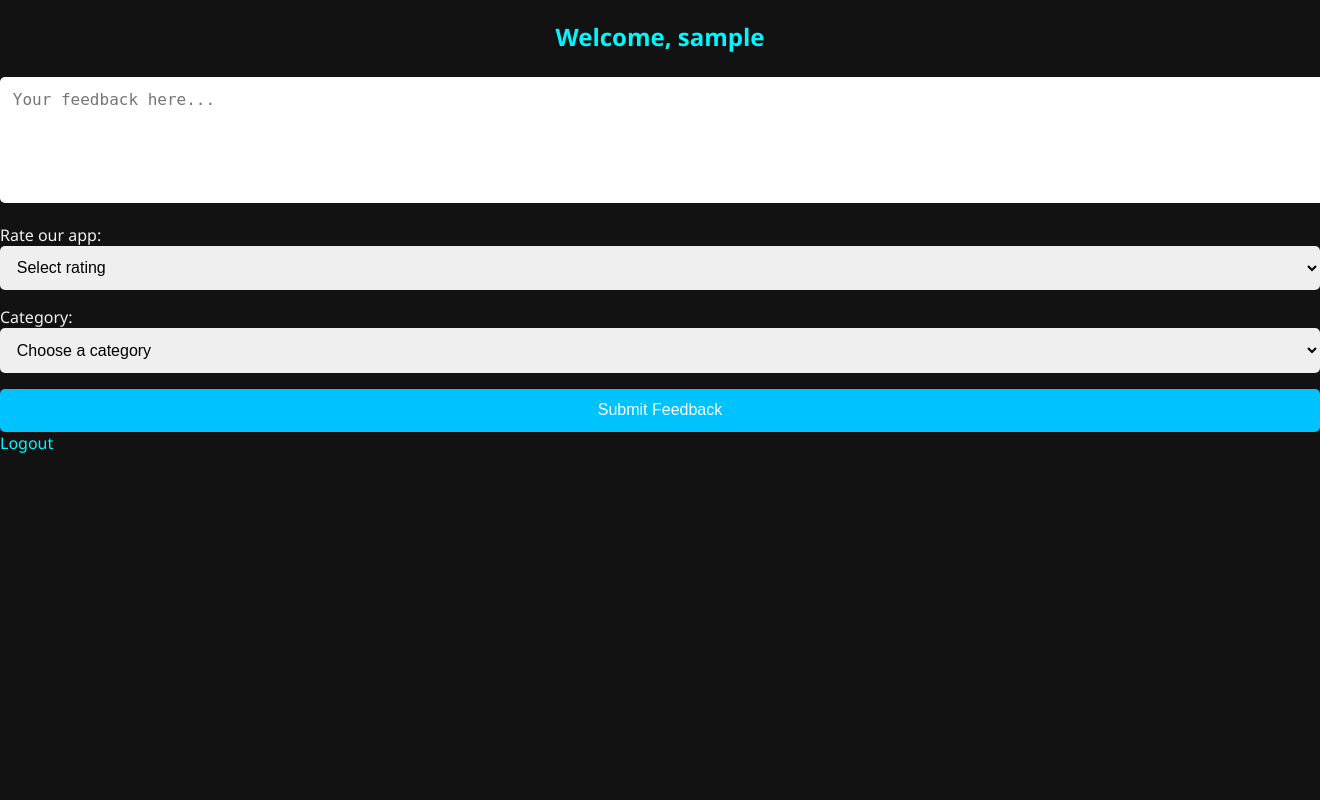
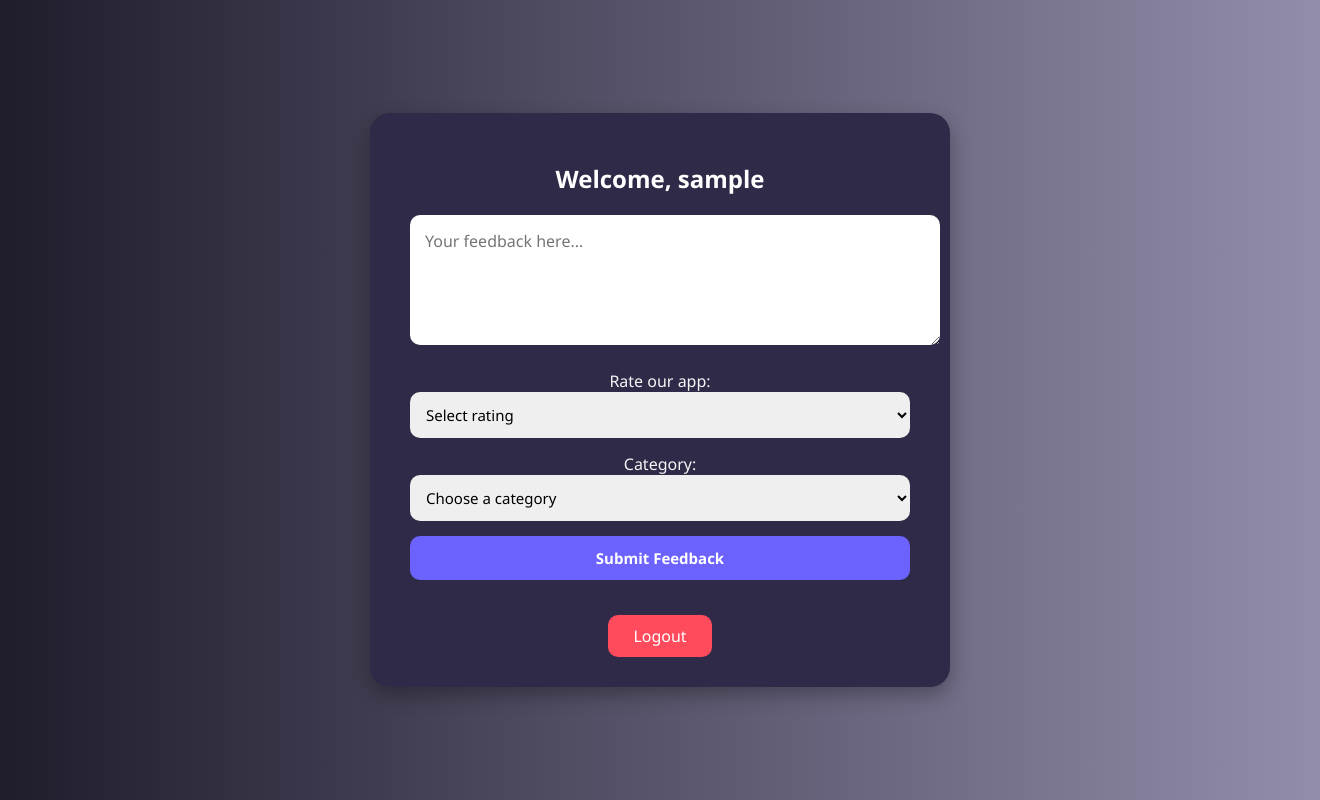
Before and after one commit to buildwithjanhavi/Website-Feedback-Collector-with-Admin-Dashboard, a Flask app: page /dashboard in a window 1320 px wide; the page is wider, and only the part inside the window is pictured. Run offline with Flask 2, Linux system fonts and the light colour scheme; the visitor is signed in with stand-in values (Sample User, id 1).

Commit message:
Update style.css

```diff
--- a/static/style.css
+++ b/static/style.css
@@ -1,99 +1,123 @@
 body {
-  background-color: #121212;
-  color: #f0f0f0;
-  font-family: 'Segoe UI', sans-serif;
+    font-family: 'Segoe UI', Tahoma, Geneva, Verdana, sans-serif;
+    background: linear-gradient(to right, #1f1c2c, #928dab);
+    color: #f5f5f5;
     margin: 0;
     padding: 0;
+    display: flex;
+    justify-content: center;
+    align-items: center;
+    height: 100vh;
+    flex-direction: column;
 }
 
-.container {
-  max-width: 600px;
-  margin: auto;
-  padding: 2rem;
-  background-color: #1e1e1e;
-  border-radius: 10px;
-  box-shadow: 0 0 20px #000;
-  margin-top: 3rem;
+.card {
+    background-color: #2e2a47;
+    border-radius: 20px;
+    box-shadow: 0 8px 20px rgba(0, 0, 0, 0.3);
+    padding: 30px 40px;
+    max-width: 500px;
+    width: 90%;
+    text-align: center;
+    animation: fadeIn 0.6s ease-in-out;
 }
 
 h2 {
-  text-align: center;
-  margin-bottom: 1.5rem;
-  color: #00f7ff;
+    margin-bottom: 20px;
+    color: #ffffff;
 }
 
-input, textarea, select {
+form textarea {
     width: 100%;
-  padding: 0.8rem;
-  margin-bottom: 1rem;
+    height: 100px;
+    padding: 15px;
+    margin-bottom: 20px;
+    border-radius: 10px;
     border: none;
-  border-radius: 5px;
-  font-size: 1rem;
+    resize: vertical;
+    font-size: 16px;
+    font-family: inherit;
 }
 
-textarea {
-  height: 100px;
-  resize: vertical;
+form select, form input, form button {
+    width: 100%;
+    padding: 12px;
+    margin-bottom: 15px;
+    border-radius: 10px;
+    border: none;
+    font-size: 15px;
+    font-family: inherit;
 }
 
-button {
-  width: 100%;
-  padding: 0.8rem;
-  background-color: #00c2ff;
+form button {
+    background-color: #6c63ff;
     color: white;
-  font-size: 1rem;
-  border: none;
-  border-radius: 5px;
+    font-weight: bold;
     cursor: pointer;
     transition: 0.3s ease;
 }
 
-button:hover {
-  background-color: #00a4cc;
+form button:hover {
+    background-color: #574b90;
 }
 
-a {
-  color: #00f7ff;
+.logout-btn {
+    display: inline-block;
+    margin-top: 20px;
+    background-color: #ff4b5c;
+    color: white;
+    padding: 10px 25px;
+    border-radius: 10px;
     text-decoration: none;
+    transition: 0.3s ease;
 }
 
-.logout {
-  display: block;
-  text-align: center;
-  margin-top: 1.5rem;
-  font-weight: bold;
+.logout-btn:hover {
+    background-color: #e63946;
 }
 
 .flash {
-  background-color: #444;
-  padding: 1rem;
-  margin-bottom: 1rem;
-  border-left: 5px solid #00f7ff;
+    list-style: none;
+    background-color: #28a745;
+    color: white;
+    padding: 12px 20px;
+    margin-bottom: 20px;
+    border-radius: 10px;
+    font-weight: bold;
+    text-align: center;
+    width: 90%;
+    max-width: 400px;
+    animation: slideIn 0.5s ease-in-out;
 }
 
-.feedback-table {
-  width: 100%;
-  border-collapse: collapse;
-  margin-top: 1rem;
+@keyframes fadeIn {
+    from {
+        opacity: 0;
+        transform: translateY(-10px);
+    }
+    to {
+        opacity: 1;
+        transform: translateY(0);
+    }
 }
 
-.feedback-table th, .feedback-table td {
-  border: 1px solid #333;
-  padding: 0.8rem;
-  text-align: left;
+@keyframes slideIn {
+    from {
+        opacity: 0;
+        transform: translateY(-20px);
+    }
+    to {
+        opacity: 1;
+        transform: translateY(0);
+    }
 }
 
-.feedback-table th {
-  background-color: #222;
+@media screen and (max-width: 600px) {
+    .card {
+        padding: 25px 20px;
     }
 
-@media (max-width: 600px) {
-  .container {
-    margin: 1rem;
-    padding: 1rem;
-  }
-
-  h2 {
-    font-size: 1.5rem;
+    form textarea {
+        height: 80px;
     }
 }
```
Lines whose indentation alone changed are shown as unchanged.
